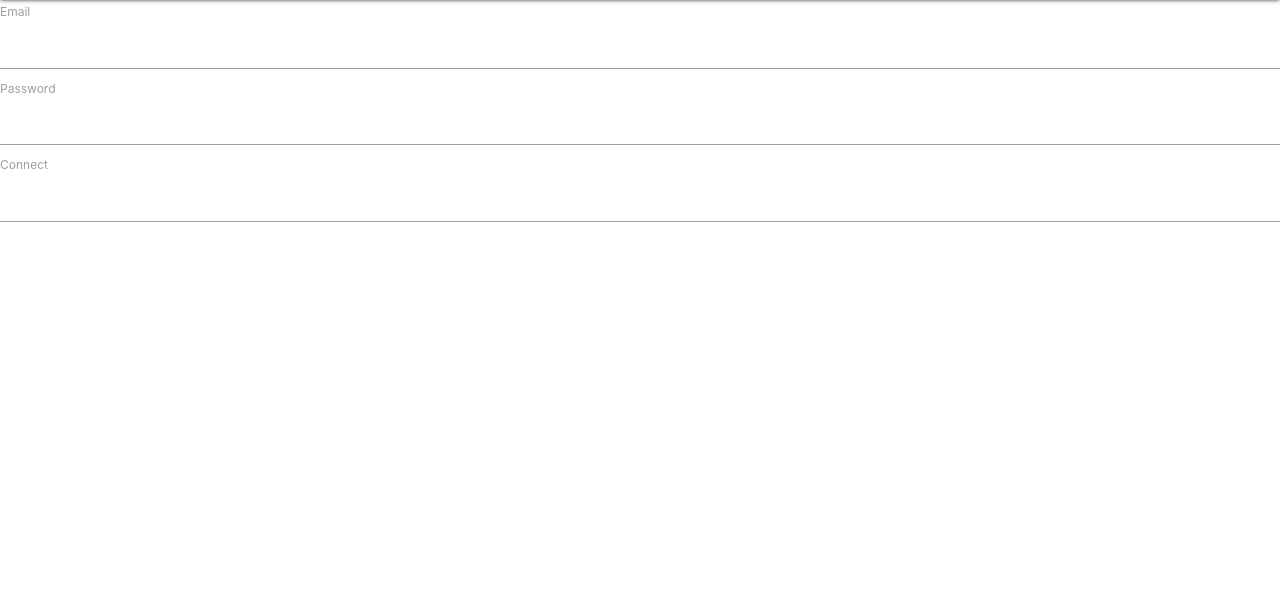
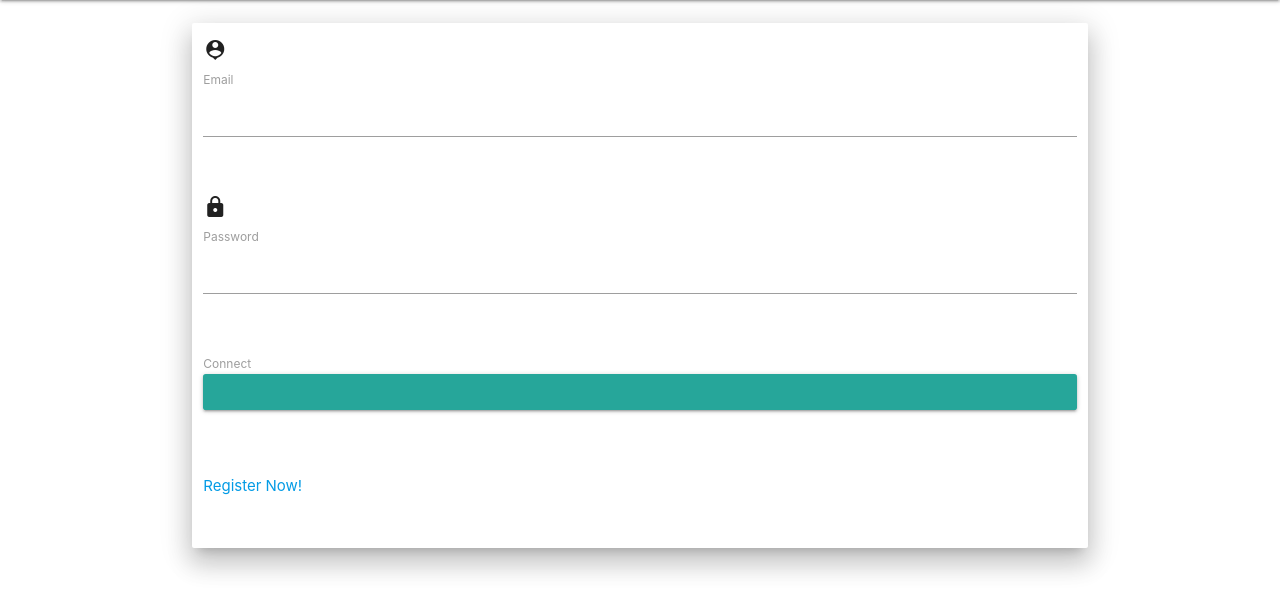
Before and after one commit to Ghz4070/Projet_1_ASI_D20.2, a Symfony app: template templates/security/login.html.twig in a window 1280 px wide. Shown: the part 64-677 px from the top of the page. Run offline with Twig, Linux system fonts and the light colour scheme; the template is opened without the code that fills it, so the values that code supplies are empty; form fields are guessed from the names that the template uses; some libraries are stand-ins or nearby versions.

Commit message:
page login modifie

```diff
--- a/public/css/style.css
+++ b/public/css/style.css
@@ -1,3 +1,7 @@
 .custom {
     padding: 0px 10px;
 }
+
+.mt{
+    margin-top: 15px;
+}
--- a/templates/base.html.twig
+++ b/templates/base.html.twig
@@ -4,7 +4,7 @@
     <meta charset="UTF-8">
     <title>{% block title %}{% endblock %}</title>
     {% block stylesheets %}
-        <link href="https://fonts.googleapis.com/icon?family=Material+Icons" rel="stylesheet">
+        <link href="https://fonts.googleapis.com/icon?family=Material+Icons" rel="stylesheet"/>
         <link rel="stylesheet" href="{{ asset('css/materialize.min.css') }}" media="screen,projection"/>
         <link rel="stylesheet" href="{{ asset('css/style.css') }}"/>
     {% endblock %}
--- a/templates/security/login.html.twig
+++ b/templates/security/login.html.twig
@@ -5,24 +5,42 @@
 {% block body %}
     {% if not error is empty %}
         <script>
-            $(document).ready(function(){
-                M.toast({html: 'Mot de passe ou adresse mail incorrect !' })
+            $(document).ready(function () {
+                M.toast({html: 'Mot de passe ou adresse mail incorrect !'})
             })
         </script>
     {% endif %}
-    <div>
+    <div class="row container mt">
+        <div class="col s12 z-depth-4 card-panel hoverable">
             {{ form_start(form) }}
-        <div>
-            {{ form_row(form.email)}}
+            <div class="row margin">
+                <div class="input-field col s12">
+                    <i class="material-icons">person_pin</i>
+                    {{ form_row(form.email) }}
                     {{ form_errors(form.email) }}
+                    {#<label for="email" class="center-align">Email</label>#}
                 </div>
-        <div>
+            </div>
+            <div class="row margin">
+                <div class="input-field col s12">
+                    <i class="material-icons">lock</i>
                     {{ form_row(form.password) }}
                     {{ form_errors(form.password) }}
+                    {#<label for="login_user_password" class="center-align">Password</label>#}
                 </div>
-        <div>
-            {{ form_row(form.connect, {'attr': {'class': 'btn'}}) }}
+            </div>
+            <div class="row">
+                <div class="input-field col s12">
+                    {{ form_row(form.connect, {'attr': {'class': 'btn waves-effect waves-light col s12'}}) }}
+                </div>
+            </div>
+            <div class="row">
+                <div class="input-field col s6 m6 l6">
+                    <p class="margin medium-small"><a href="{{ path('register') }}">Register Now!</a></p>
+                </div>
             </div>
             {{ form_end(form) }}
         </div>
+    </div>
+
 {% endblock %}
```
Lines whose indentation alone changed are shown as unchanged.
